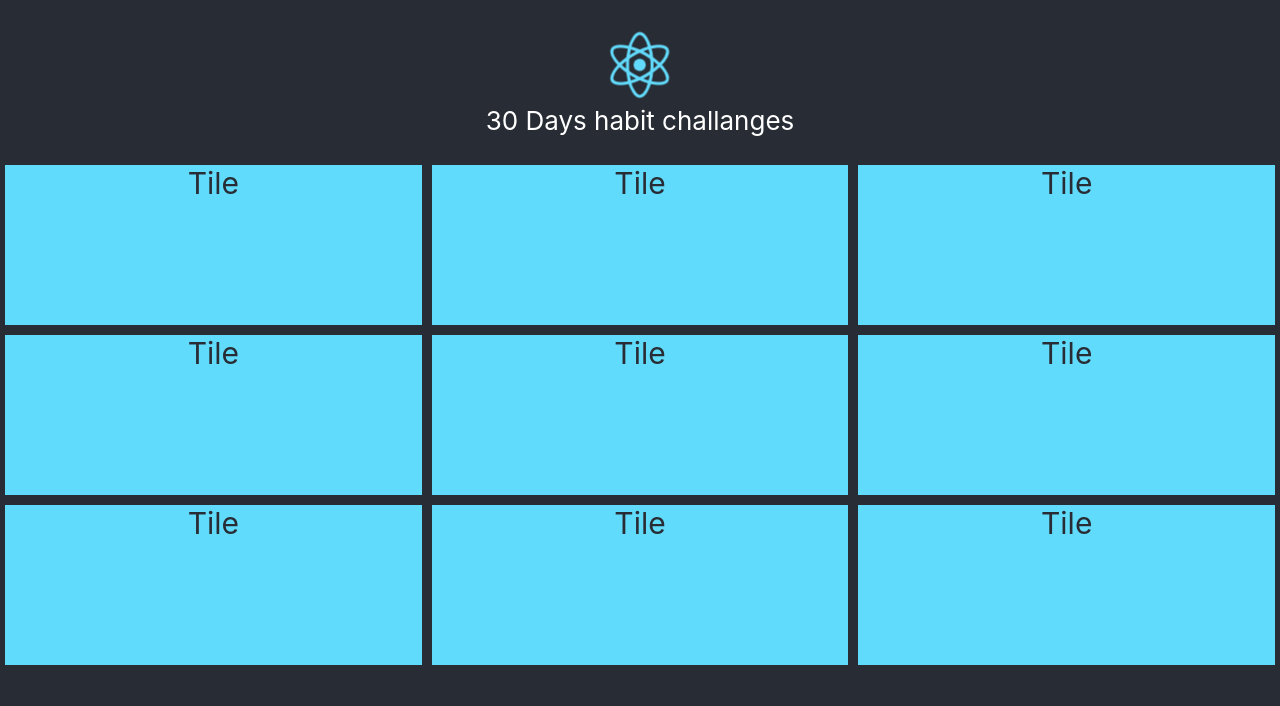
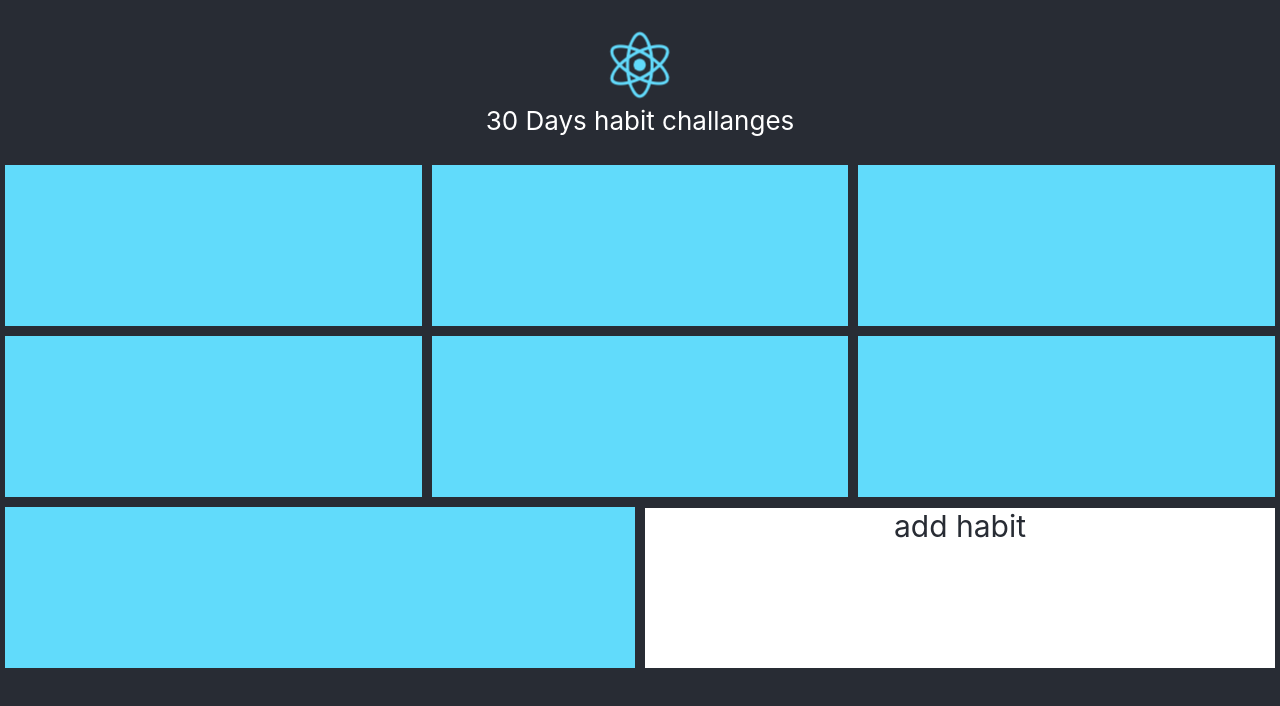
Before and after one commit to konradhanus/30-day-habit-challenges, a React (Create React App) app in the folder 30-day-habit-chellenges/: page / in a window 1280 px wide. Shown: the top 706 px of the page. Built offline with nearby package versions, Linux system fonts and the light colour scheme.

Commit message:
add-new-habit

```diff
--- a/30-day-habit-chellenges/src/App.jsx
+++ b/30-day-habit-chellenges/src/App.jsx
@@ -1,8 +1,7 @@
 import React, { Component } from "react";
 import logo from "./logo.svg";
 import "./App.css";
-import Tile from "./components/Tile";
-
+import Tiles from './components/Tiles';
 class App extends Component {
   render() {
     return (
@@ -11,21 +10,8 @@ class App extends Component {
           <img src={logo} className="App-logo" alt="logo" />
           30 Days habit challanges
         </header>
-        <div className="wrapper">
-          <div className="content">
-            <Tile />
-            <Tile />
-            <Tile />
+        <Tiles />
 
-            <Tile />
-            <Tile />
-            <Tile />
-
-            <Tile />
-            <Tile />
-            <Tile />
-          </div>
-        </div>
       </div>
     );
   }
--- /dev/null
+++ b/30-day-habit-chellenges/src/components/AddNewTile/index.jsx
@@ -0,0 +1,12 @@
+import React, { Component } from "react";
+import "./style.css";
+
+class AddNewTile extends Component {
+  render() {
+    return(
+        <div className="add-new-tile">add habit</div>
+    );
+  }
+}
+
+export default AddNewTile;
--- /dev/null
+++ b/30-day-habit-chellenges/src/components/AddNewTile/style.css
@@ -0,0 +1,8 @@
+.add-new-tile{
+    font-size: 30px;
+    min-height: 20vh;
+    color: #282c34;
+    background-color: white;
+    flex: 1 1 30%;
+    margin:5px;
+}
--- a/30-day-habit-chellenges/src/components/Tile/index.jsx
+++ b/30-day-habit-chellenges/src/components/Tile/index.jsx
@@ -2,11 +2,28 @@ import React, { Component } from "react";
 import "./style.css";
 
 class Tile extends Component {
+  constructor() {
+    super();
+    this.state = {
+      habitName: "",
+      editMode: true
+    };
+  }
+
+  onChange(value) {
+    this.setState({ habitName: value });
+  }
   render() {
-    return (
+    return this.state.editMode ? (
       <div className="tile">
-       Tile
+        <textarea
+          value={this.state.habitName}
+          onChange={e => this.onChange(e.target.value)}
+          className="tile-edit-mode__textarea"
+        />
       </div>
+    ) : (
+      <div className="tile">{this.state.habitName}</div>
     );
   }
 }
--- a/30-day-habit-chellenges/src/components/Tile/style.css
+++ b/30-day-habit-chellenges/src/components/Tile/style.css
@@ -6,3 +6,11 @@
     flex: 1 1 30%;
     margin:5px;
 }
+
+.tile-edit-mode__textarea{
+    background-color: #61dbfb;
+    width: calc(100% - 10px);
+    border: 0px;
+    min-height: calc(20vh - 10px);
+    resize: none;
+}
--- /dev/null
+++ b/30-day-habit-chellenges/src/components/Tiles/index.jsx
@@ -0,0 +1,24 @@
+import React, { Component } from "react";
+import "./style.css";
+import Tile from "../Tile";
+import AddNewTile from "../AddNewTile";
+class Tiles extends Component {
+  render() {
+    return (
+      <div className="content">
+        <Tile />
+        <Tile />
+
+        <Tile />
+        <Tile />
+        <Tile />
+
+        <Tile />
+        <Tile />
+        <AddNewTile />
+      </div>
+    );
+  }
+}
+
+export default Tiles;
```
Also changed, not shown: 30-day-habit-chellenges/src/components/AddNewTile/test.js (added, +9 -0 lines), 30-day-habit-chellenges/src/components/Tiles/test.js (added, +9 -0 lines), 30-day-habit-chellenges/src/components/Tiles/style.css (added).
